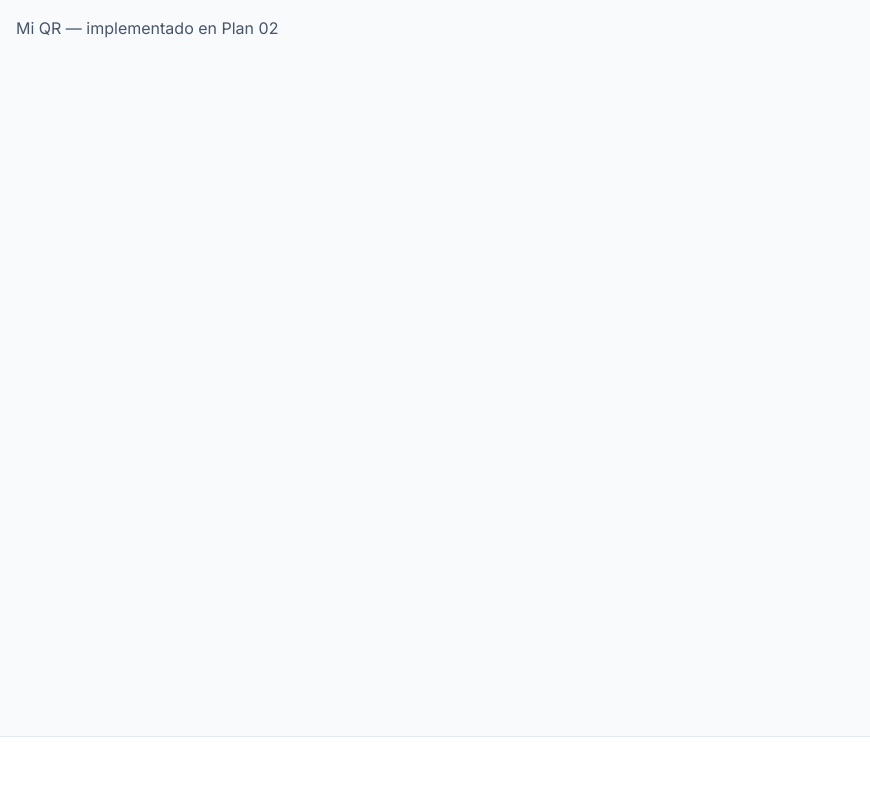
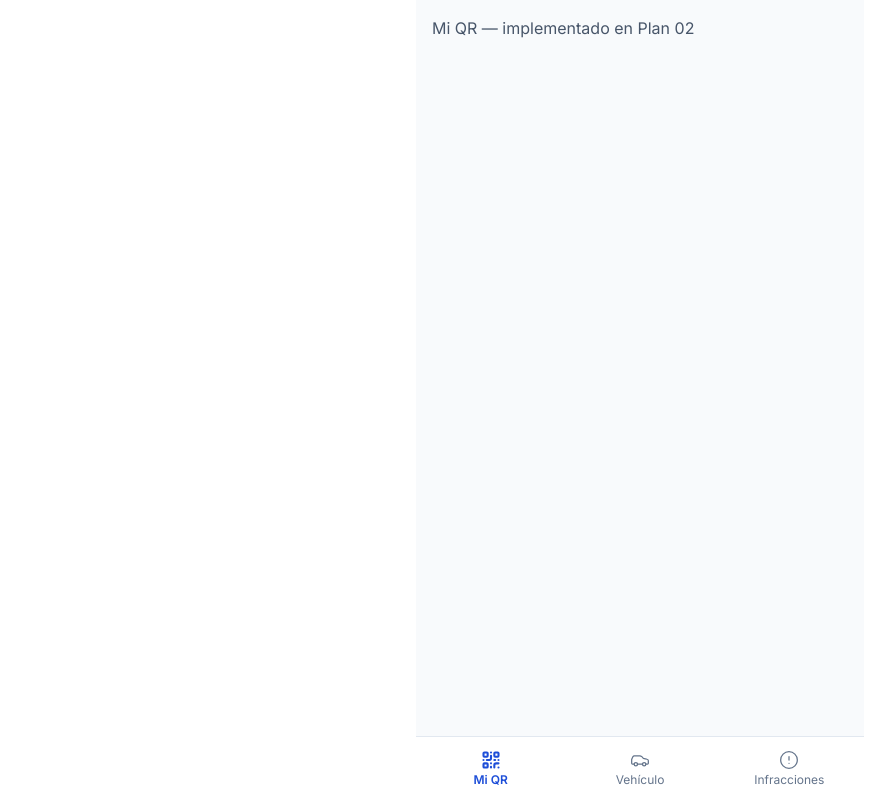
Before and after one commit to AlbertoKnow/estacionamiento, a Next.js app in the folder frontend/: page /my-qr in a window 1280 px wide. Shown: the whole page, without its empty margins (0-870 px from the left). Built offline with nearby package versions, Linux system fonts and the light colour scheme; no server answers.

Commit message:
feat: add field layout with role-aware bottom navigation

```diff
--- a/frontend/app/(field)/layout.tsx
+++ b/frontend/app/(field)/layout.tsx
@@ -1,9 +1,10 @@
+import BottomNav from '@/components/field/BottomNav';
+
 export default function FieldLayout({ children }: { children: React.ReactNode }) {
   return (
-    <div className="flex flex-col h-screen bg-slate-50">
+    <div className="flex flex-col h-screen bg-slate-50 max-w-md mx-auto">
       <main className="flex-1 overflow-auto">{children}</main>
-      {/* BottomNav — implemented in Plan 02 */}
-      <nav className="h-16 bg-white border-t border-slate-200" />
+      <BottomNav />
     </div>
   );
 }
--- /dev/null
+++ b/frontend/components/field/BottomNav.tsx
@@ -0,0 +1,42 @@
+'use client';
+
+import Link from 'next/link';
+import { usePathname } from 'next/navigation';
+import { useAuth } from '@/contexts/AuthContext';
+import { QrCode, ScanLine, Car, AlertCircle } from 'lucide-react';
+
+const AGENT_ITEMS = [
+  { href: '/scan', label: 'Escanear', icon: ScanLine },
+];
+
+const USER_ITEMS = [
+  { href: '/my-qr', label: 'Mi QR', icon: QrCode },
+  { href: '/my-vehicle', label: 'Vehículo', icon: Car },
+  { href: '/my-violations', label: 'Infracciones', icon: AlertCircle },
+];
+
+export default function BottomNav() {
+  const pathname = usePathname();
+  const { user } = useAuth();
+  const items = user?.rol === 'AGENTE' ? AGENT_ITEMS : USER_ITEMS;
+
+  return (
+    <nav className="h-16 bg-white border-t border-slate-200 flex items-center">
+      {items.map(({ href, label, icon: Icon }) => {
+        const active = pathname.startsWith(href);
+        return (
+          <Link
+            key={href}
+            href={href}
+            className={`flex-1 flex flex-col items-center justify-center gap-0.5 text-xs ${
+              active ? 'text-blue-700 font-semibold' : 'text-slate-500'
+            }`}
+          >
+            <Icon size={20} strokeWidth={active ? 2.5 : 1.5} />
+            {label}
+          </Link>
+        );
+      })}
+    </nav>
+  );
+}
```
